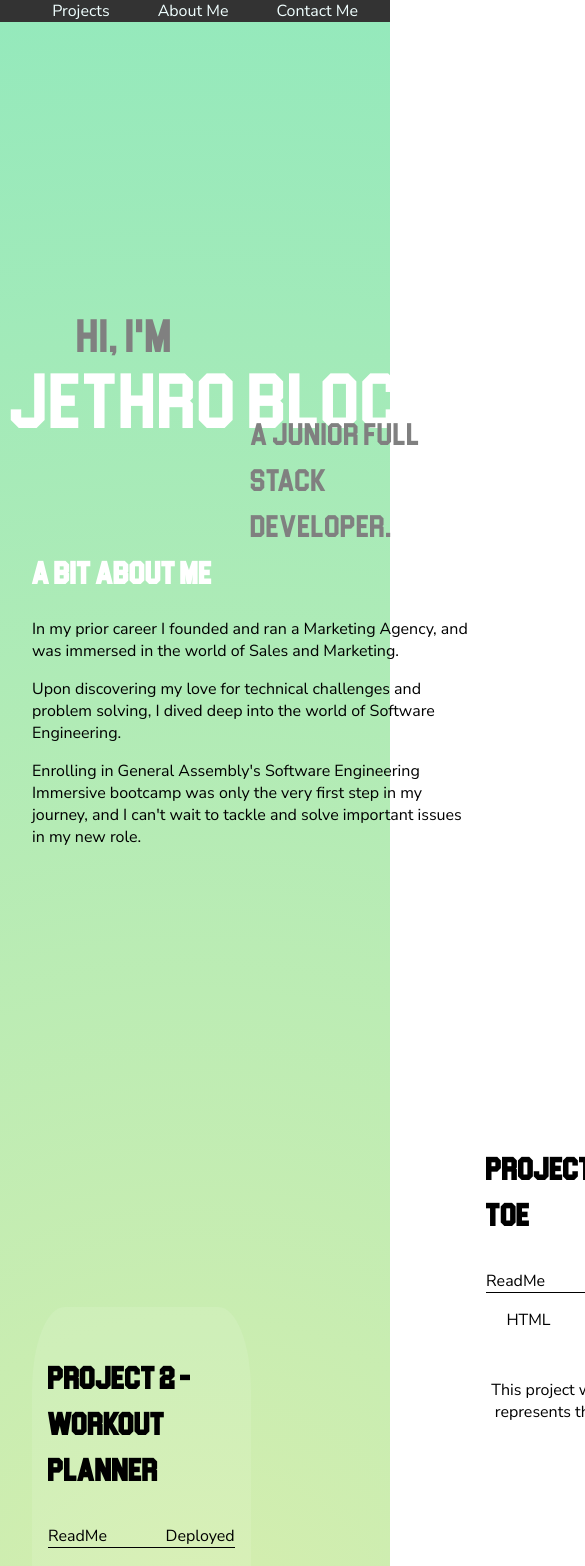
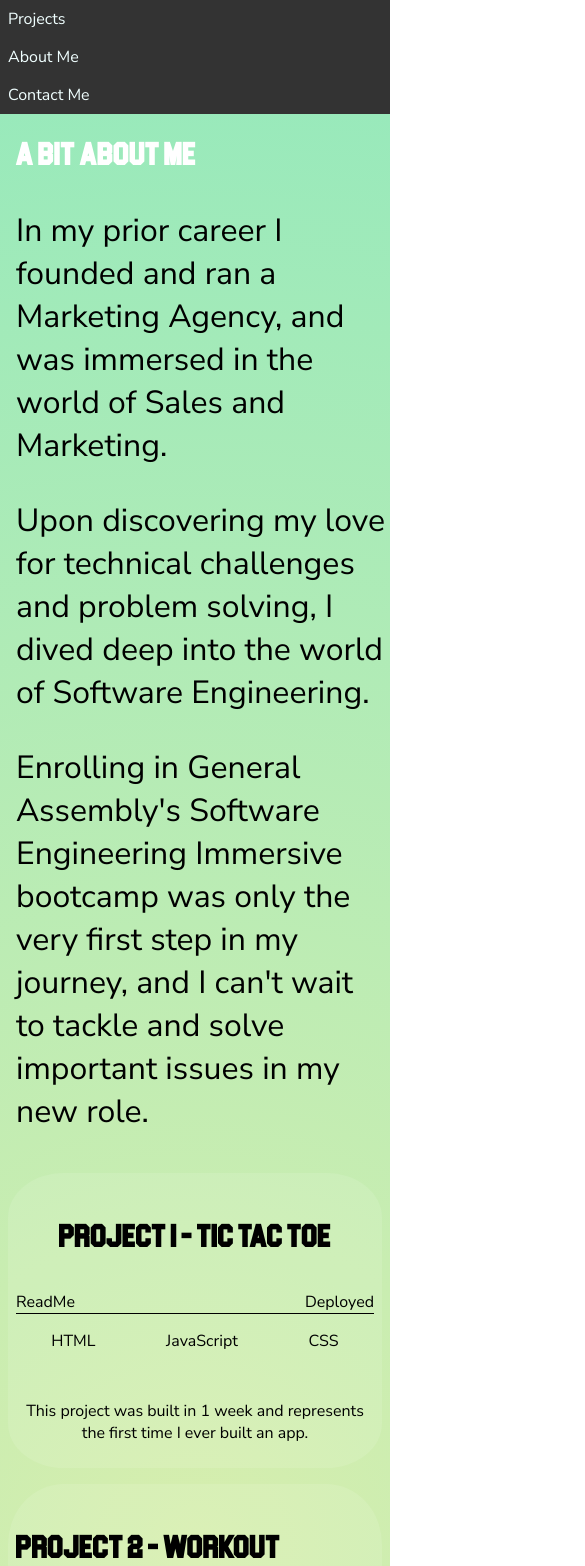
Before and after one commit to jayteebee/Portfolio-V1, a React (Create React App) app: page / in a window 390 px wide. Shown: the top 1566 px of the page, 585 px wide, since content can reach past the window. Built offline with nearby package versions, Linux system fonts and the light colour scheme.

Commit message:
Media Queries

```diff
--- a/src/App.css
+++ b/src/App.css
@@ -204,3 +204,49 @@ border-bottom: 1px solid;
     grid-row: 8;
     padding-left: 2rem;
 }
+
+@media only screen and (max-width: 768px) {
+    .Container {
+        grid-template-columns: 1fr;
+        grid-template-rows: auto;
+    }
+
+    .navbar {
+        flex-direction: column;
+    }
+
+    .navbar a {
+        margin: 0.5rem;
+    }
+
+    .intro, .outro, .Name, .AboutMe {
+        font-size: 2rem;
+        grid-column: 1;
+    }
+
+    .AboutMe {
+        grid-row: auto;
+        padding-left: 1rem;
+    }
+
+    .Contact {
+
+        grid-column: 1;
+        grid-row: auto;
+        order: 20;
+    }
+
+    .SocialLinks {
+        flex-direction: column;
+    }
+
+    .PContainer {
+        padding: 0.5rem;
+    }
+
+    .P1, .P2, .P3, .P4 {
+        grid-column: 1;
+        grid-row: auto;
+        padding: 0.5rem;
+    }
+}
```
